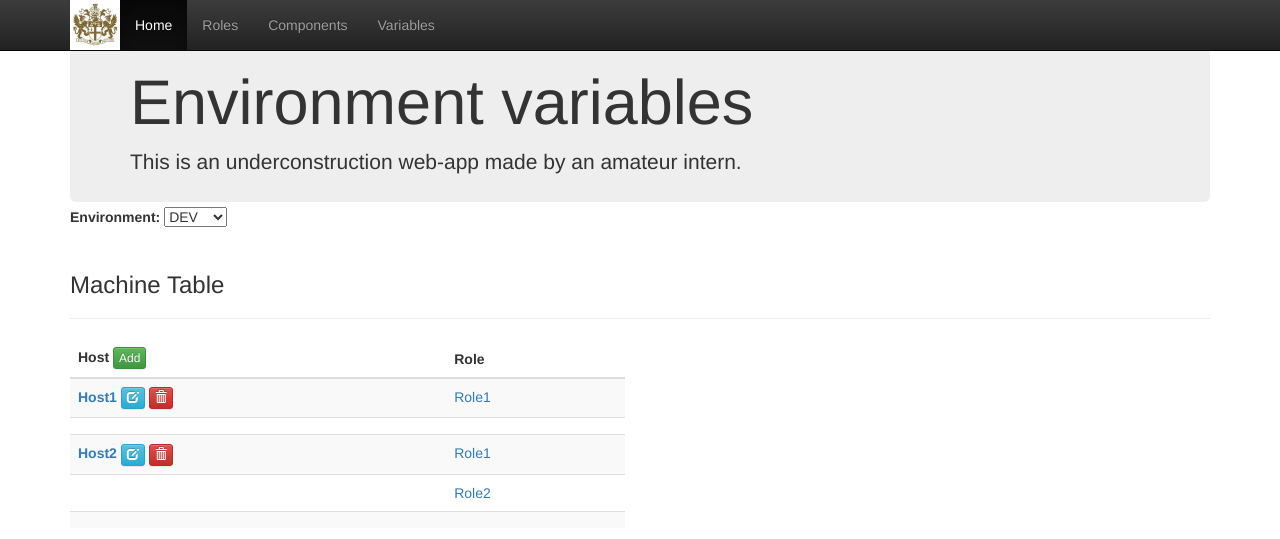
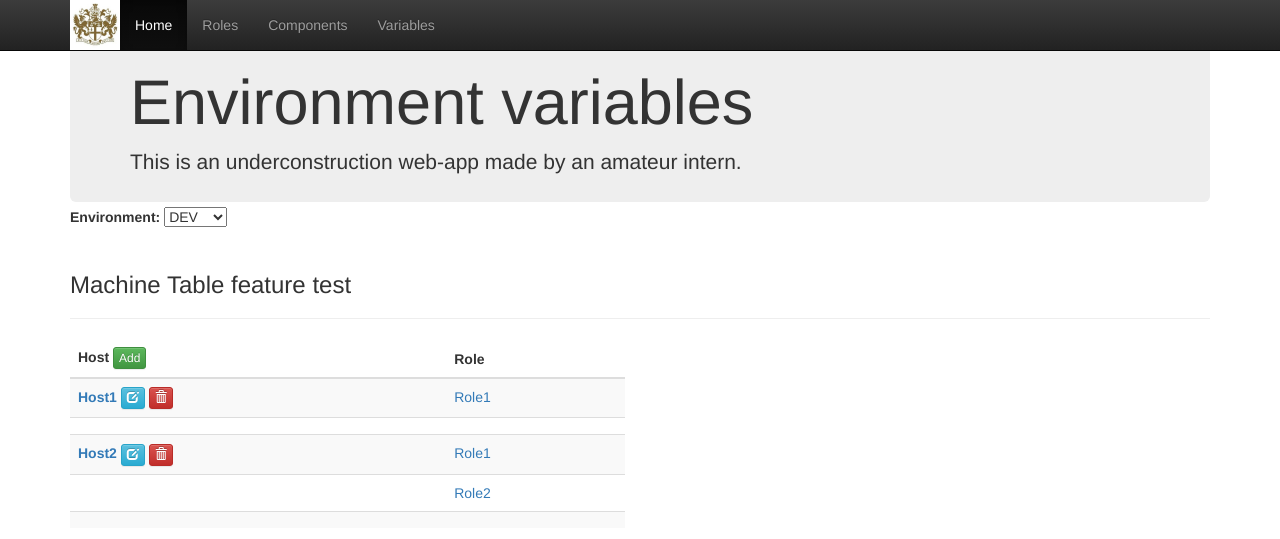
Before and after one commit to Ramy54/LSEGapp, a Django app: page / in a window 1280 px wide. Shown: the top 539 px of the page. Run offline with Django 3.2, Linux system fonts and the light colour scheme; data comes from the database, SQL or seed files in the repository; some libraries are stand-ins or nearby versions.

```diff
--- a/LSEG/LSEGapp/models.py
+++ b/LSEG/LSEGapp/models.py
@@ -148,6 +148,7 @@ class RoleComponents(models.Model):
 class ComponentVariables(models.Model):
     role_component = models.ForeignKey(RoleComponents)
     variable = models.ForeignKey(Variable)
+    #value = models.CharField(max_length=50,default="")
 
     class Meta:
         verbose_name = '12- Component Variables'
--- a/LSEG/templates/index.html
+++ b/LSEG/templates/index.html
@@ -11,7 +11,7 @@
     </div>
 
     <div class="page-header">
-        <h3>Machine Table</h3>
+        <h3>Machine Table feature test</h3>
     </div>
     <div class="row">
         <div class="col-md-6">
```
